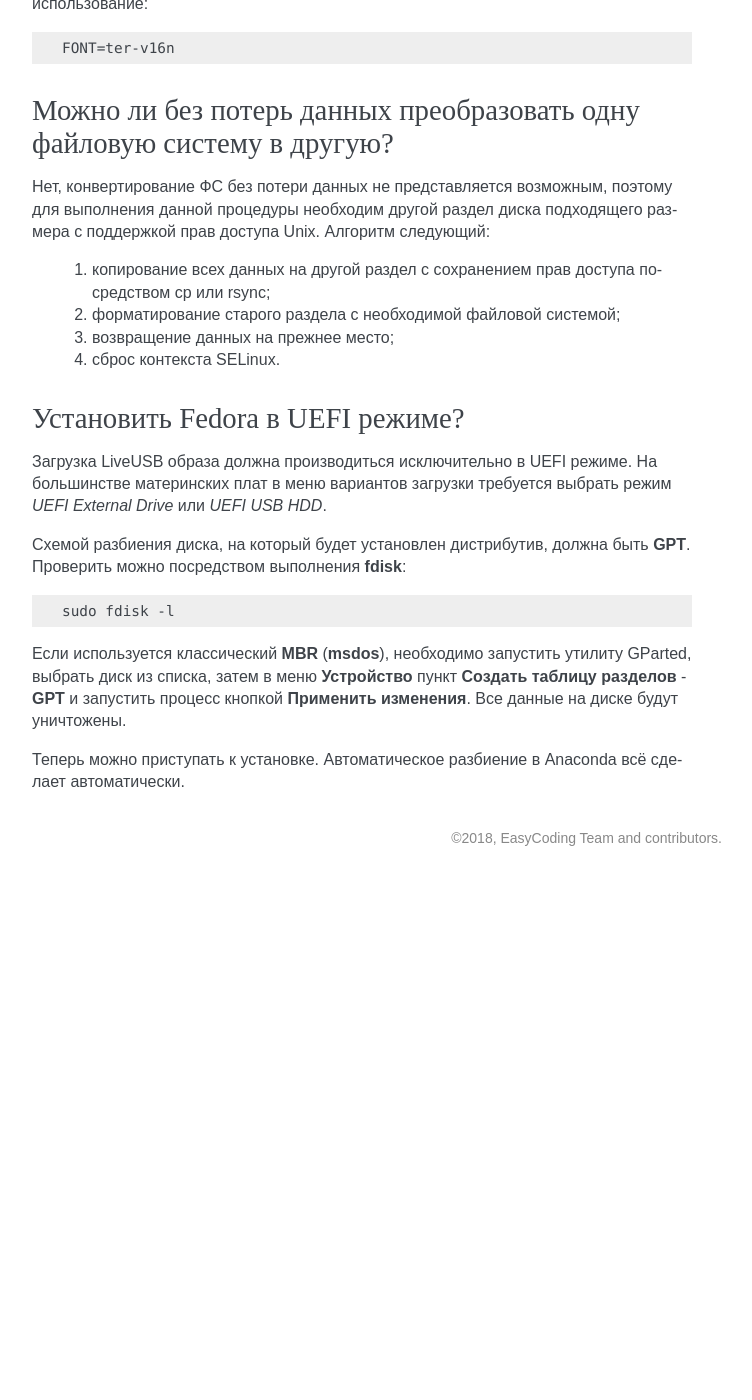
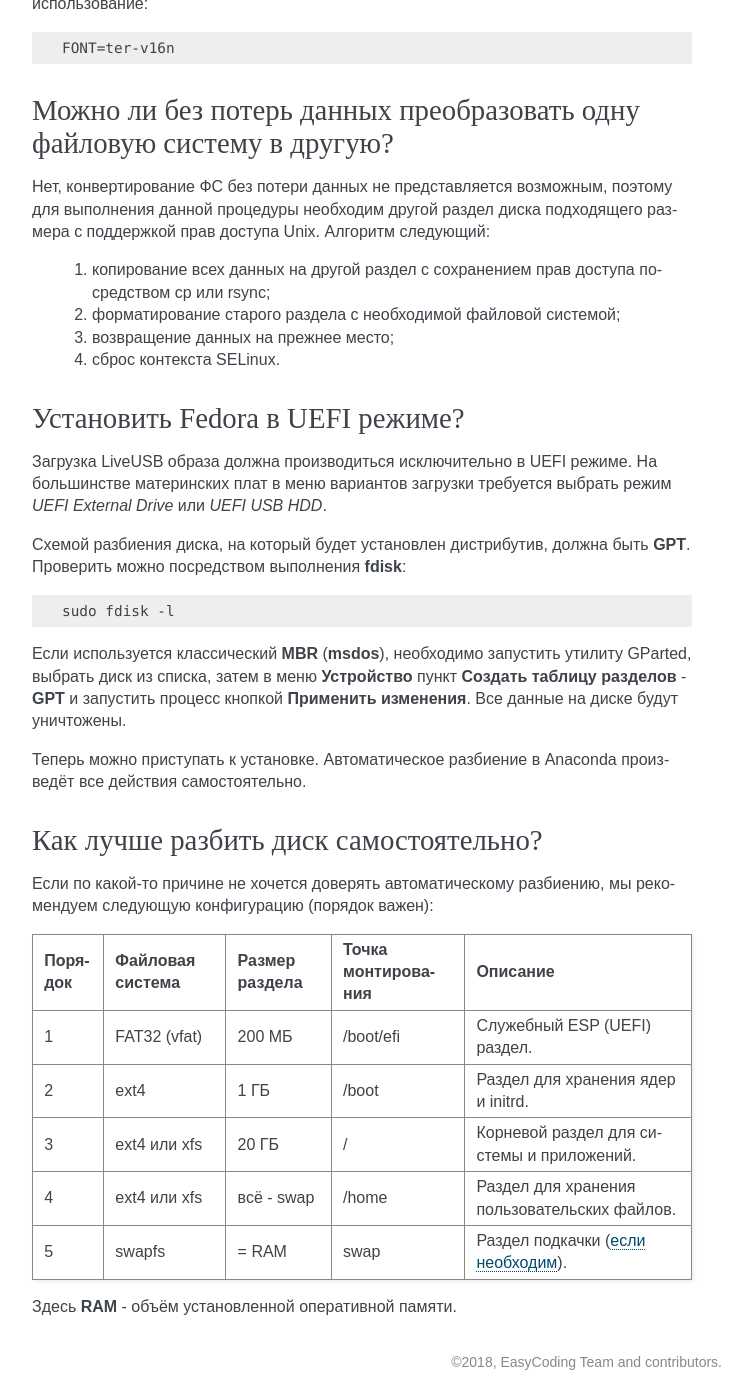
Before and after one commit to RussianFedora/FAQ, a Sphinx documentation site: the page built from source/installation.rst, in a window 1280 px wide and 1400 px high, scrolled down 4365 px. Shown: the whole window, without its empty margins (388-1140 px from the left). Built offline with Sphinx 7.4.7, drawn with Linux system fonts in a browser that asks for light colours; before the commit the page ends 5241 px from its top, so only the background shows below that.

Commit message:
Added question about manual partitioning.

```diff
--- a/source/installation.rst
+++ b/source/installation.rst
@@ -279,4 +279,24 @@
 
 Если используется классический **MBR** (**msdos**), необходимо запустить утилиту GParted, выбрать диск из списка, затем в меню **Устройство** пункт **Создать таблицу разделов** - **GPT** и запустить процесс кнопкой **Применить изменения**. Все данные на диске будут уничтожены.
 
-Теперь можно приступать к установке. Автоматическое разбиение в Anaconda всё сделает автоматически.
+Теперь можно приступать к установке. Автоматическое разбиение в Anaconda произведёт все действия самостоятельно.
+
+.. index:: drive, partitions, разбиение диска
+.. _fedora-partitions:
+
+Как лучше разбить диск самостоятельно?
+=========================================
+
+Если по какой-то причине не хочется доверять автоматическому разбиению, мы рекомендуем следующую конфигурацию (порядок важен):
+
+========    =================    ==============    ==================    ======================================================
+Порядок     Файловая система     Размер раздела    Точка монтирования    Описание
+========    =================    ==============    ==================    ======================================================
+1           FAT32 (vfat)         200 МБ            /boot/efi             Служебный ESP (UEFI) раздел.
+2           ext4                 1 ГБ              /boot                 Раздел для хранения ядер и initrd.
+3           ext4 или xfs         20 ГБ             /                     Корневой раздел для системы и приложений.
+4           ext4 или xfs         всё - swap        /home                 Раздел для хранения пользовательских файлов.
+5           swapfs               = RAM             swap                  Раздел подкачки (:ref:`если необходим <swap-info>`).
+========    =================    ==============    ==================    ======================================================
+
+Здесь **RAM** - объём установленной оперативной памяти.
```
